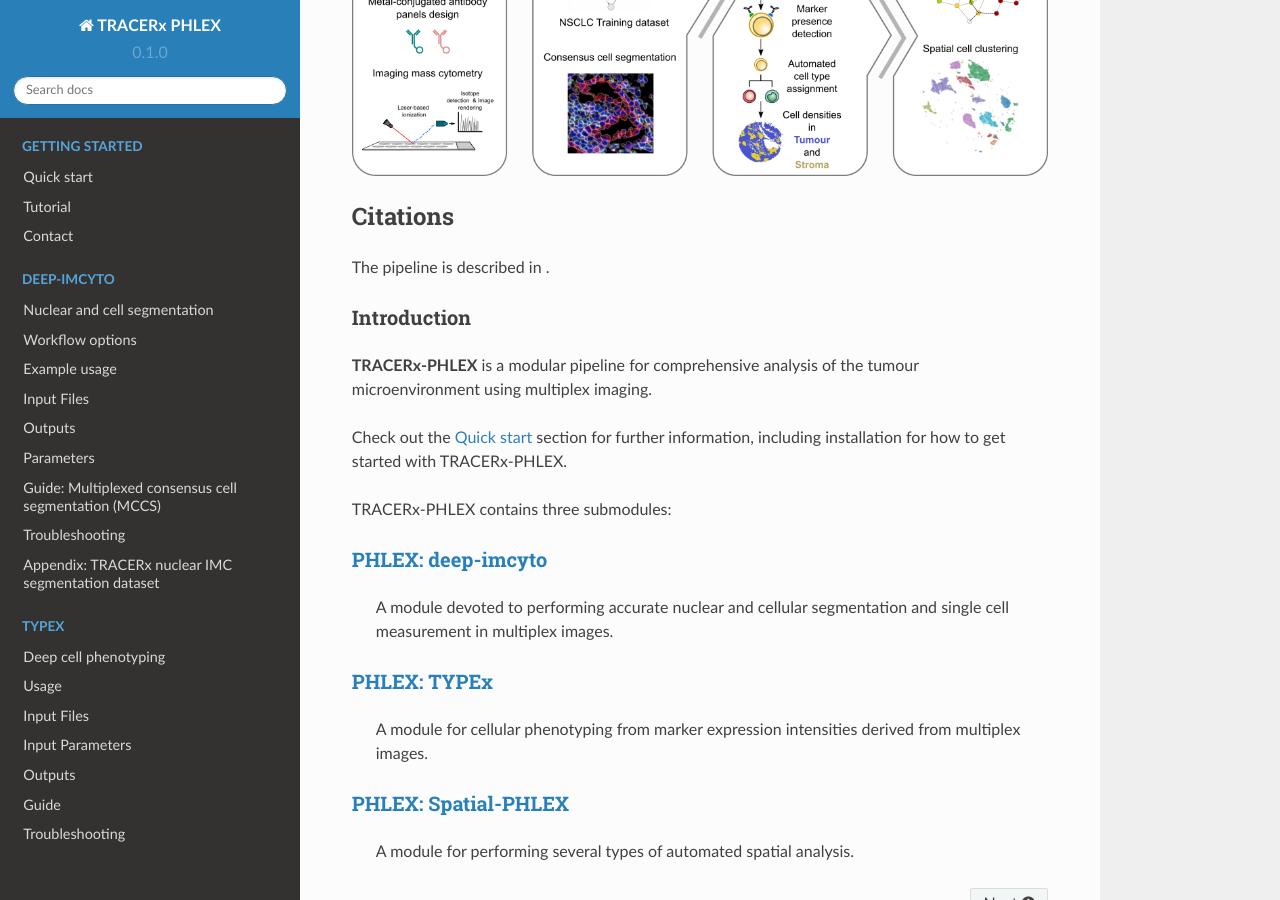
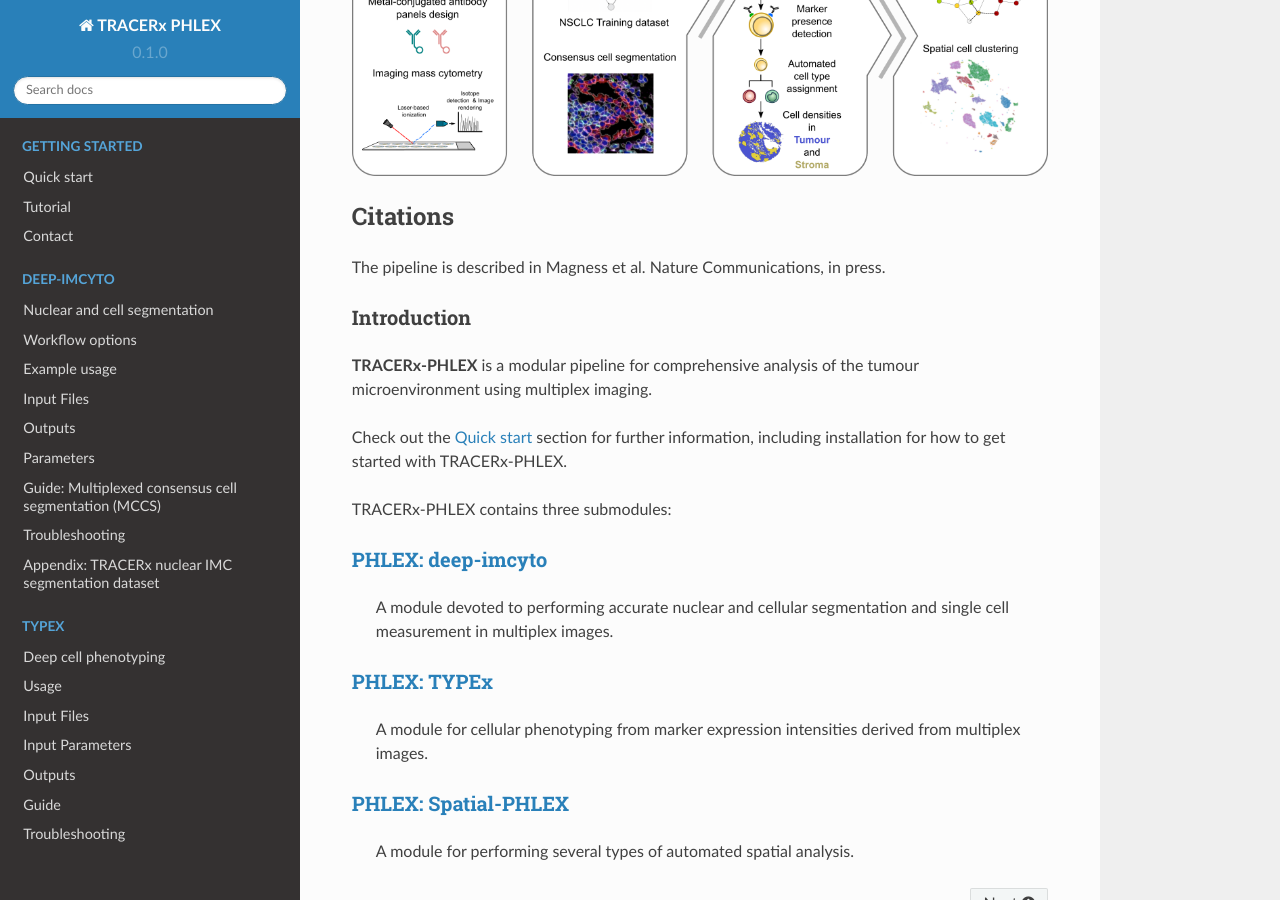
Before and after one commit to FrancisCrickInstitute/TRACERx-PHLEX, a Sphinx documentation site: the page built from docs/source/index.rst, in a window 1280 px wide and 900 px high, scrolled down 413 px. Built offline with Sphinx 7.4.7 and the Read the Docs theme 2.0.0, drawn with Linux system fonts in a browser that asks for light colours.

Commit message:
Update index.rst

```diff
--- a/docs/source/index.rst
+++ b/docs/source/index.rst
@@ -11,7 +11,7 @@ TRACERx-PHLEX: One-stop pipeline for robust multiplexed imaging analyses
 
 Citations
 +++++++++++++++
-The pipeline is described in .
+The pipeline is described in Magness et al. Nature Communications, in press.
 
 
 Introduction
```
